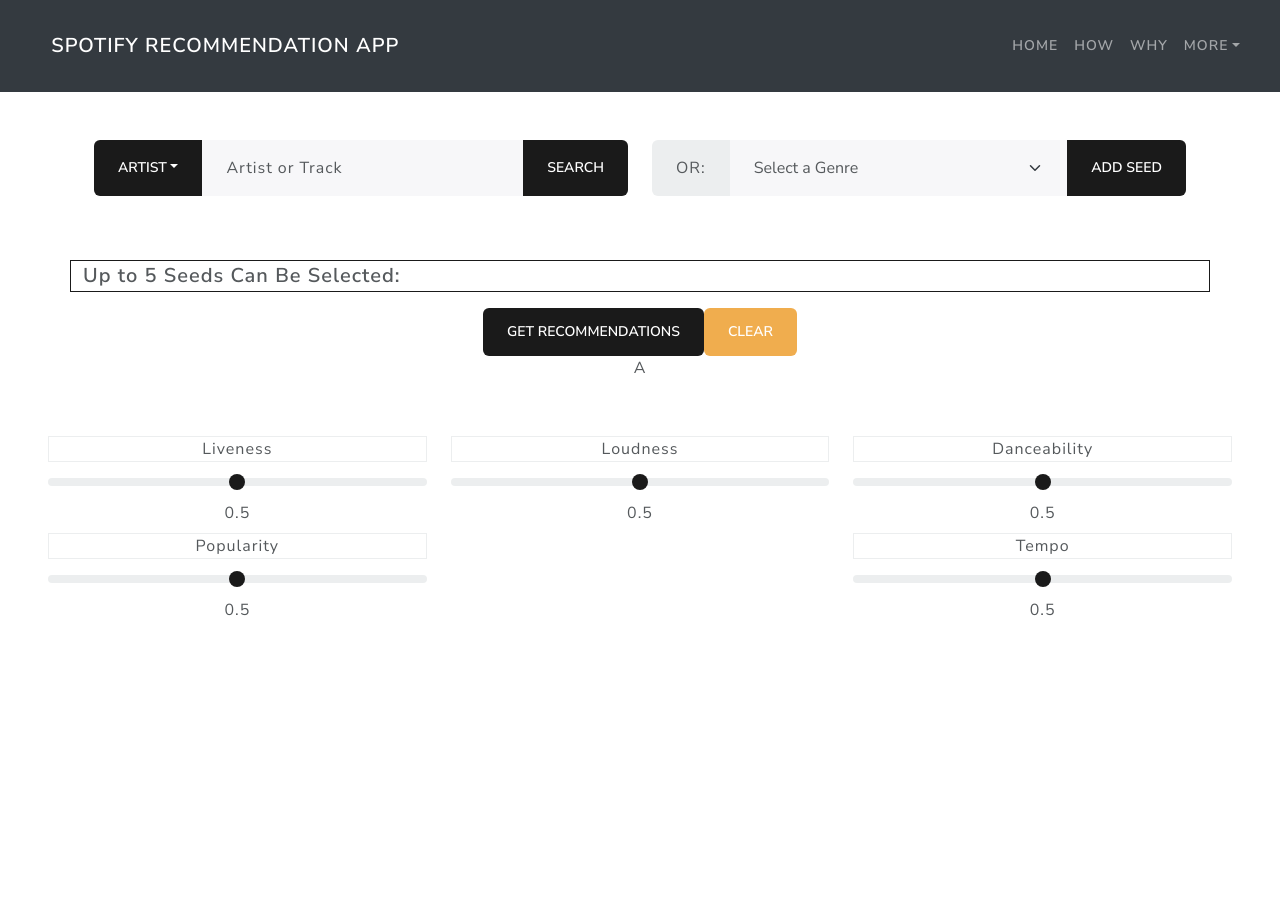
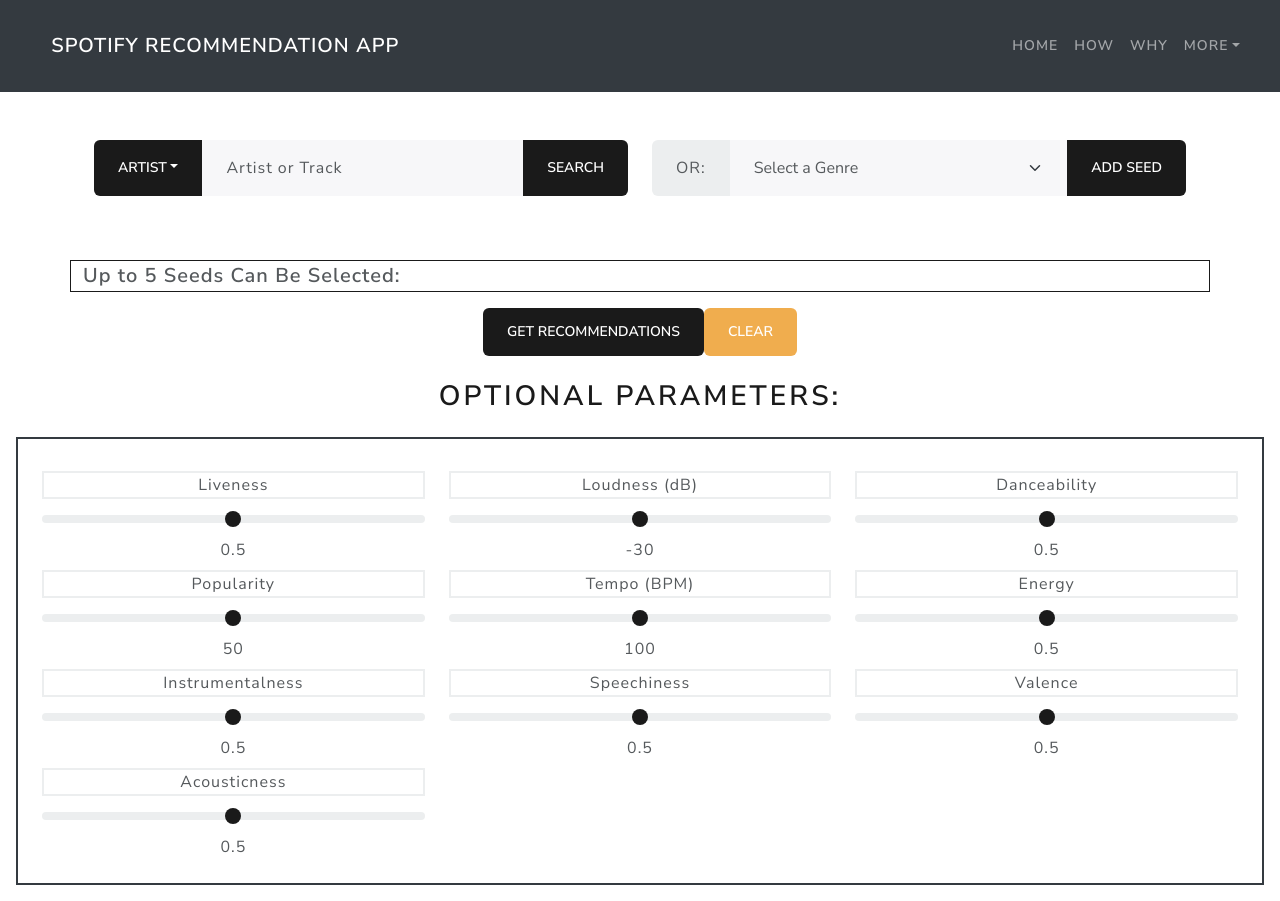
Before and after one commit to kramrekwob/Spotify-Recommendation-App, a React (Create React App) app in the folder my-app/: page / in a window 1280 px wide. Before the commit the page ends 800 px from the top, so only its background shows below. Built offline with nearby package versions, Linux system fonts and the light colour scheme.

Commit message:
feat: first production build
MVP working.  Lots of improvements to be made in styling, and I could certainly add some features.

```diff
--- a/my-app/src/App.js
+++ b/my-app/src/App.js
@@ -14,10 +14,10 @@
 
 const [sliders, setSliders] = useState({
   liveness: {value: .5, hasBeenMoved: false},
-  loudness: {value: .5, hasBeenMoved: false},
+  loudness: {value: -30, hasBeenMoved: false},
   danceability: {value: .5, hasBeenMoved: false},
-  popularity: {value: .5, hasBeenMoved: false},
-  tempo: {value: .5, hasBeenMoved: false},
+  popularity: {value: 50, hasBeenMoved: false},
+  tempo: {value: 100, hasBeenMoved: false},
 });
 const handleRecommendations = (data) => {
   setRecommendations(data);
@@ -73,7 +73,7 @@
   <div className="d-flex flex-row align-items-center justify-content-start">
     {selectedResults.slice(0, 5).map((result, index) => (
       <div className="seed-container d-flex align-items-center mr-3" key={index}>
-        {result.images[2] ? <img src={result.images[2].url} alt={result.name} className="seed-image mr-3" /> : <div className="seed-image mr-3"></div>}
+        {result.images && result.images[2] && result.images[2].url ? <img src={result.images[2].url} alt={result.name} className="seed-image mr-3" /> : <div className="seed-image mr-3"></div>}
         <span>{result.name}</span>
       </div>
     ))}
@@ -84,38 +84,98 @@
   <GetRecommendations clearStates={clearStates} handleRecommendations={handleRecommendations} selectedResults={selectedResults} sliders={sliders} handleShowResults={handleShowResults}/>
     <Button variant="warning" onClick={() => clearStates()}>Clear</Button>
   </div>
-  <div>A</div>
+<h2 className="mt-4">Optional Parameters:</h2>
   </Row>
-      <div className="m-5" >
+      <div className="m-3 p-4 border border-2 border-dark" >
         <Row className="justify-content-between">
         <Slider
           name="liveness"
           label="Liveness"
           value={sliders.liveness.value}
           handleSliderChange={handleSliderChange}
+          min={0}
+          max={1}
+          step={.1}
         />
         <Slider
           name="loudness"
-          label="Loudness"
+          label="Loudness (dB)"
           value={sliders.loudness.value}
           handleSliderChange={handleSliderChange}
+          min={-60}
+          max={0}
+          step={.5}
         />
         <Slider
           name="danceability"
           label="Danceability"
           value={sliders.danceability.value}
          handleSliderChange={handleSliderChange}
+         min={0}
+          max={1}
+          step={.1}
         />
         <Slider
           name="popularity"
           label="Popularity" value={sliders.popularity.value}
           handleSliderChange={handleSliderChange}
+          min={0}
+          max={100}
+          step={1}
         />
 
         <Slider
           name="tempo"
-          label="Tempo" value={sliders.tempo.value}
+          label="Tempo (BPM)" value={sliders.tempo.value}
           handleSliderChange={handleSliderChange}
+          min={40}
+          max={160}
+          step={1}
+        />
+         <Slider
+          name="energy"
+          label="Energy"
+          value={sliders.liveness.value}
+          handleSliderChange={handleSliderChange}
+          min={0}
+          max={1}
+          step={.1}
+        />
+         <Slider
+          name="instrumentalness"
+          label="Instrumentalness"
+          value={sliders.liveness.value}
+          handleSliderChange={handleSliderChange}
+          min={0}
+          max={1}
+          step={.1}
+        />
+         <Slider
+          name="speechiness"
+          label="Speechiness"
+          value={sliders.liveness.value}
+          handleSliderChange={handleSliderChange}
+          min={0}
+          max={1}
+          step={.1}
+        />
+         <Slider
+          name="valence"
+          label="Valence"
+          value={sliders.liveness.value}
+          handleSliderChange={handleSliderChange}
+          min={0}
+          max={1}
+          step={.1}
+        />
+         <Slider
+          name="acoustiness"
+          label="Acousticness"
+          value={sliders.liveness.value}
+          handleSliderChange={handleSliderChange}
+          min={0}
+          max={1}
+          step={.1}
         />
         </Row>
       </div>
--- a/my-app/src/ResultsCards.js
+++ b/my-app/src/ResultsCards.js
@@ -19,7 +19,7 @@
                             <Card.Title>{song[0]}</Card.Title>
                             <div>
                                 {
-                                    song[2].length >= 1
+                                    song[2].length > 1
                                         ? "Artists: " + song[2].map((artist, index) => artist.name).join(", ")
                                         : "Artist: " + song[2][0].name
                                 }
--- a/my-app/src/SearchResults.js
+++ b/my-app/src/SearchResults.js
@@ -7,12 +7,6 @@
   const { results, handleResultClick } = props;
   const [hoveredResult, setHoveredResult] = useState(null);
 
-  const handleHover = (result) => {
-    setHoveredResult(result);
-  }
-  const handleMouseLeave = () => {
-    setHoveredResult(null);
-    };
   return (
     <CardGroup className="my-3">
 
@@ -25,9 +19,7 @@
                 {result.name}
               </Tooltip>
             }>
-            <Card key={index}
-              onMouseEnter={() => handleHover(result)}
-              onMouseLeave={handleMouseLeave} onClick={() => handleResultClick(result)} className="hoverable">
+            <Card key={index} onClick={() => handleResultClick(result)} className="hoverable">
               <div className="imageContainer">
               <Image src={result.images[1]? result.images[1].url : '/defaultImage.jpg'} alt={result.name} fluid className="searchImages"/> </div>
               <Card.Body>
--- a/my-app/src/Slider.js
+++ b/my-app/src/Slider.js
@@ -15,9 +15,9 @@
         id={props.name}
         type="range"
         className="form-range col-6 parameter"
-        min={0}
-        max={1}
-        step={.01}
+        min={props.min}
+        max={props.max}
+        step={props.step}
         value={props.value}
         onChange={handleChange}
       />
```
Also changed, not shown: my-app/src/TrackAnalysisPage.js (+3 -10 lines), 1 other file (tests, documents, lock files or other folders).
